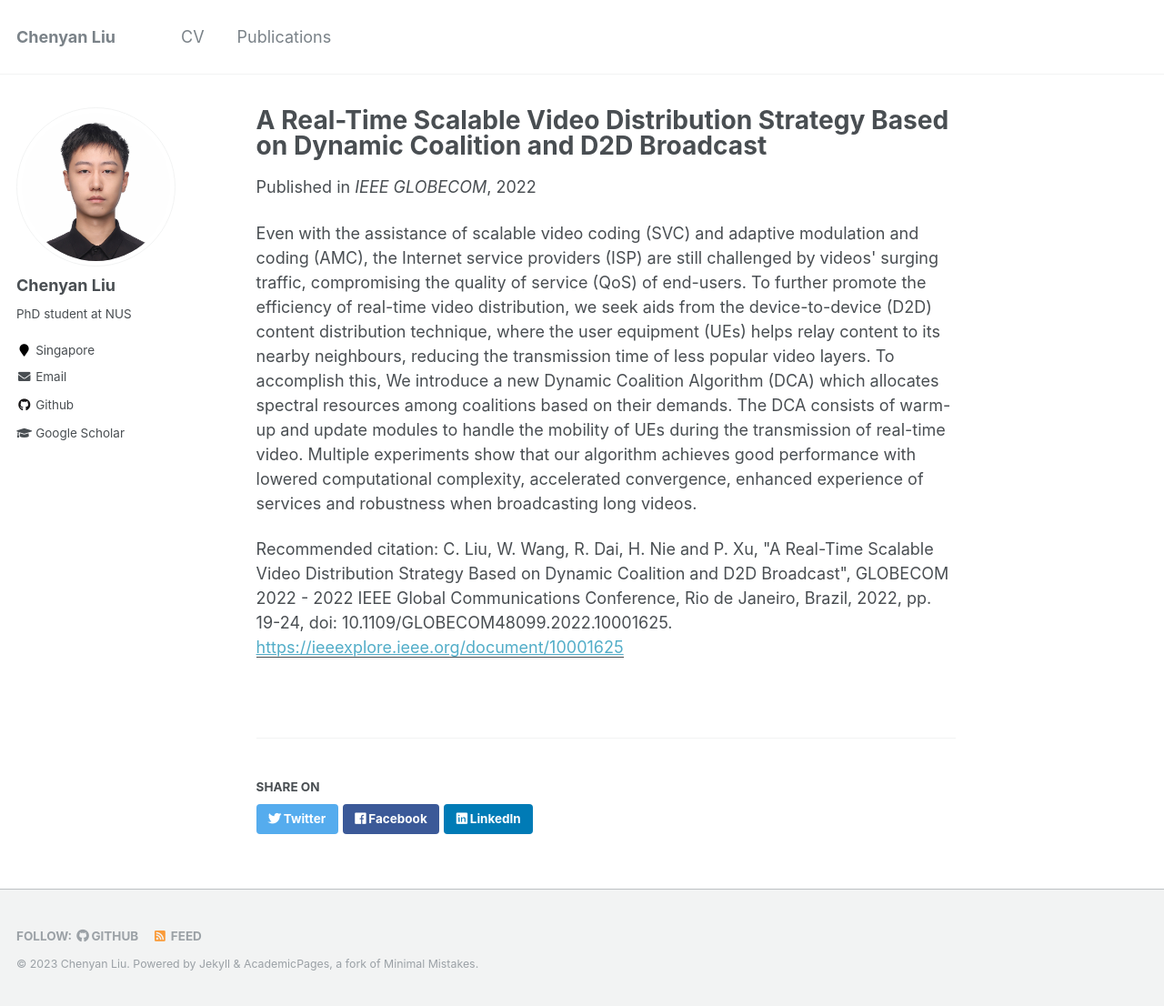
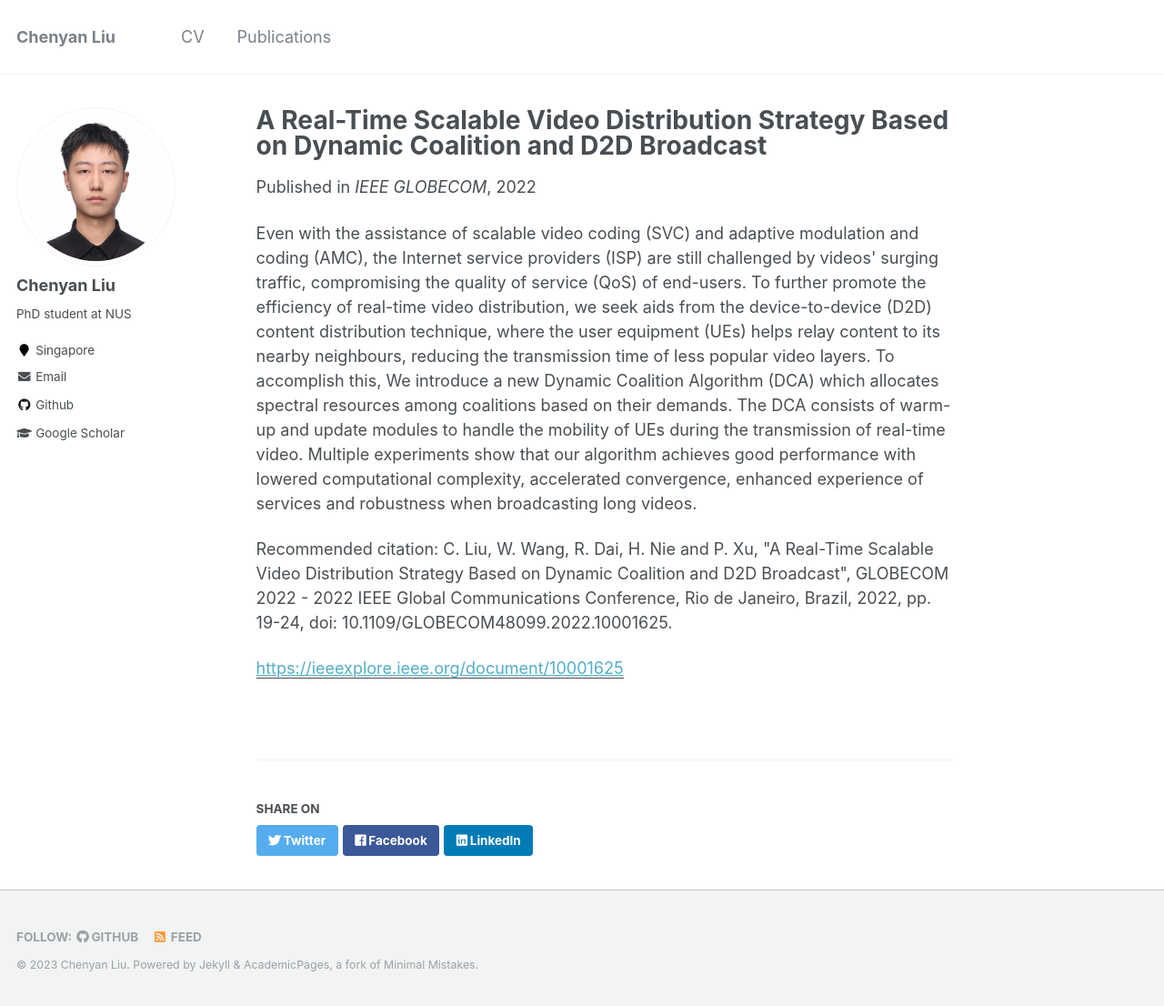
Before and after one commit to chenyan1999/chenyan1999.github.io, a Jekyll site: the page built from _publications/2022-GLOBECOM.md, in a window 1280 px wide and 1106 px high. Shown: the whole window at 91% size. Built offline with Jekyll 4.4.1, drawn with Linux system fonts in a browser that asks for light colours.

Commit message:
fix pub bug attemptation 3.1

```diff
--- a/_layouts/single.html
+++ b/_layouts/single.html
@@ -48,10 +48,12 @@ layout: default
         <p class="archive__item-excerpt" itemprop="description"><p>{{ page.excerpt | markdownify | remove: '<p>' | remove: '</p>' }}<strong><a href="{{ base_path }}{{ page.url }}" rel="permalink"> Read more</a></strong></p></p>
         {% endif %}
 
-        {% if page.citation and page.paperurl %}
-          <p>Recommended citation: {{ page.citation }} <a href="{{ page.paperurl }}"><u>{{ page.paperurl }}</u></a></p>
-        {% elsif page.citation %}
+        {% if page.citation %}
           <p>Recommended citation: {{ page.citation }} </p>
+        {% endif %}
+
+        {% if page.paperurl %}
+          <p> <a href="{{ page.paperurl }}"><u>{{ page.paperurl }}</u></a> </p>
         {% endif %}
 
         </header>
```
